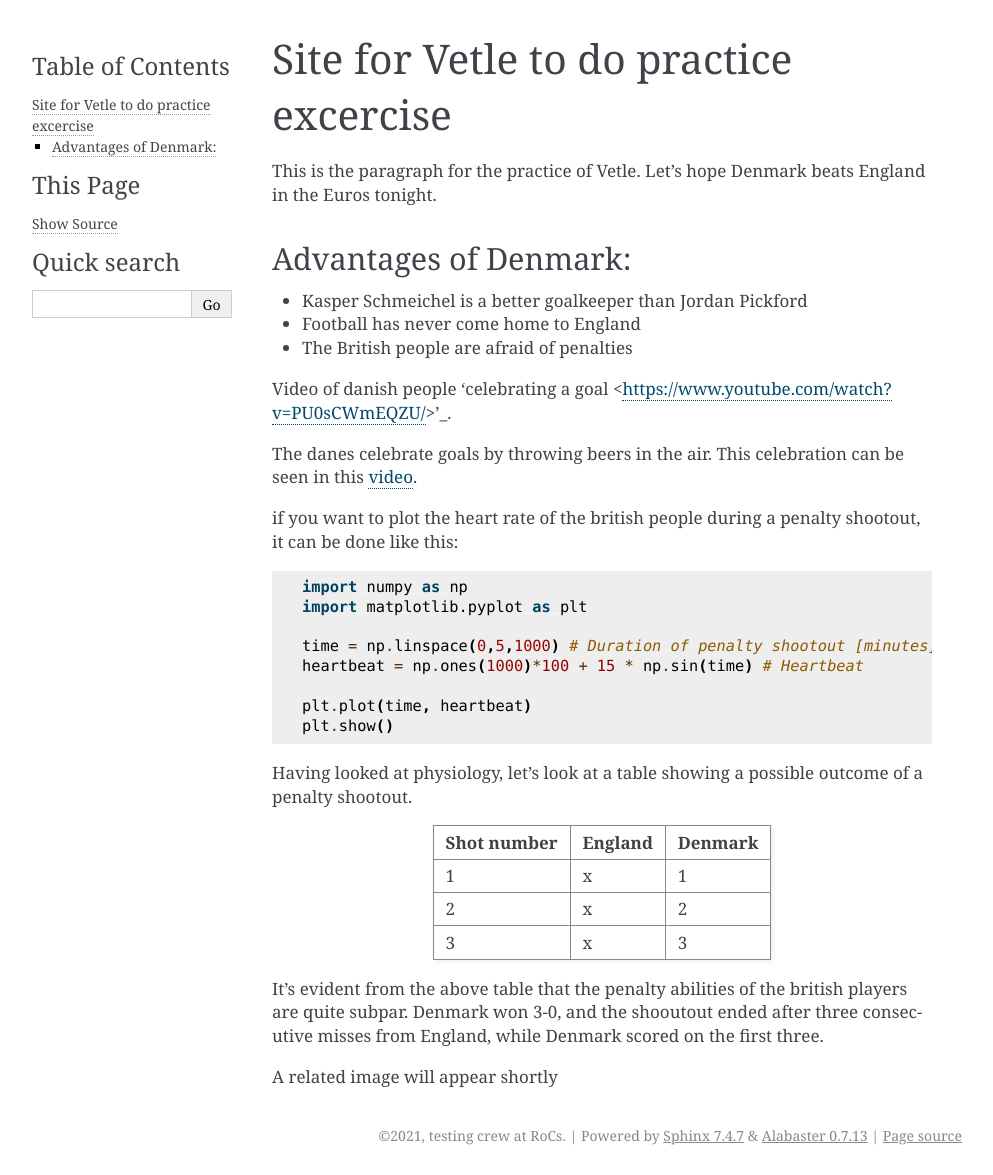
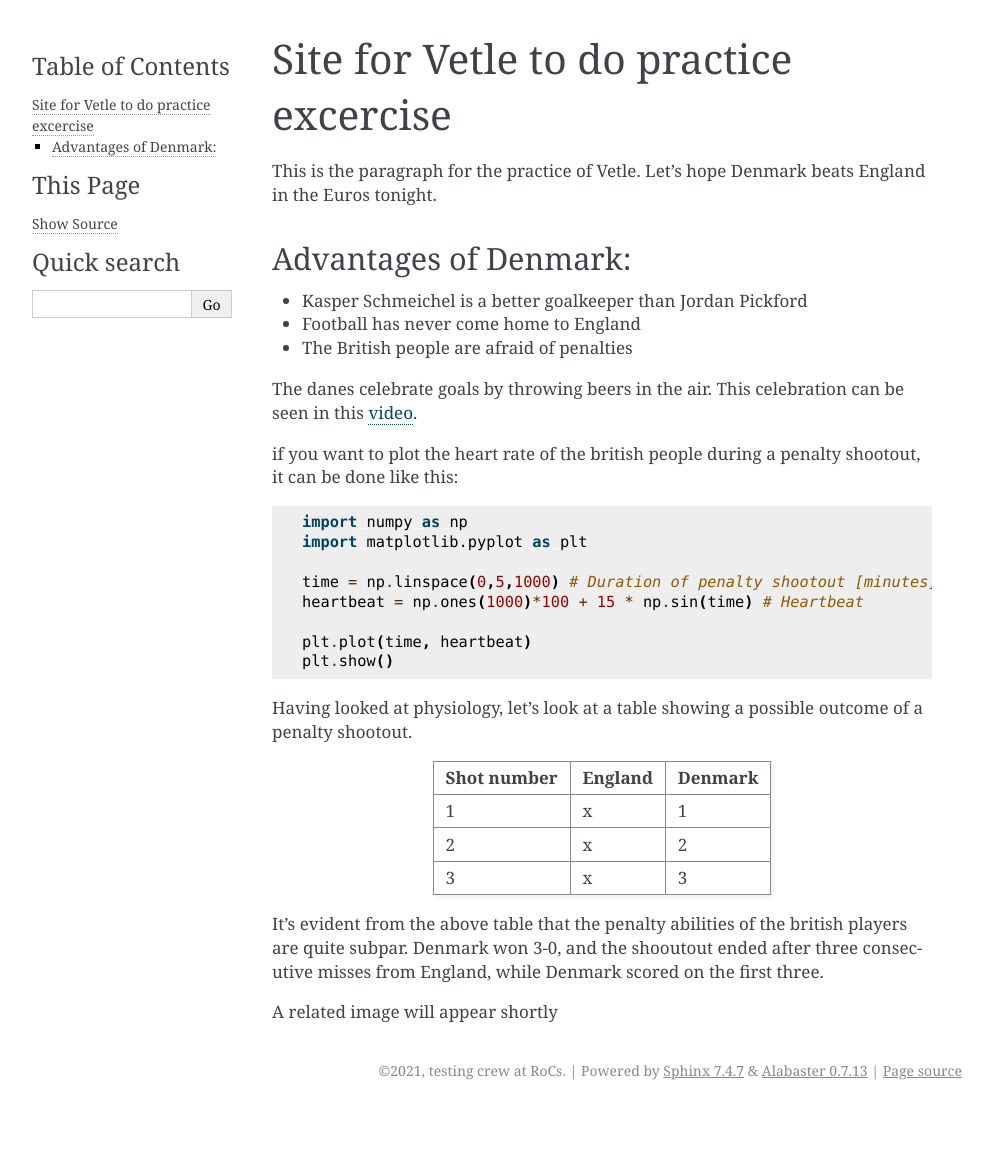
Before and after one commit to guadabsb15/summer_2021_report, a Sphinx documentation site: the page built from docs/source/practiceV.rst, in a window 1280 px wide. Shown: the whole page, without its empty margins (148-1141 px from the left). Built offline with Sphinx 7.4.7, drawn with Linux system fonts in a browser that asks for light colours; after the commit the page ends 1110 px from its top, so only the background shows below that.

Commit message:
Remove old hyperlink attempt

```diff
--- a/docs/source/practiceV.rst
+++ b/docs/source/practiceV.rst
@@ -9,9 +9,6 @@ Advantages of Denmark:
 - Kasper Schmeichel is a better goalkeeper than Jordan Pickford
 - Football has never come home to England
 - The British people are afraid of penalties
-
-Video of danish people 'celebrating a goal
-<https://www.youtube.com/watch?v=PU0sCWmEQZU/>'_.
 
 The danes celebrate goals by throwing beers in the air. This celebration can be seen in this video_.
 
```
